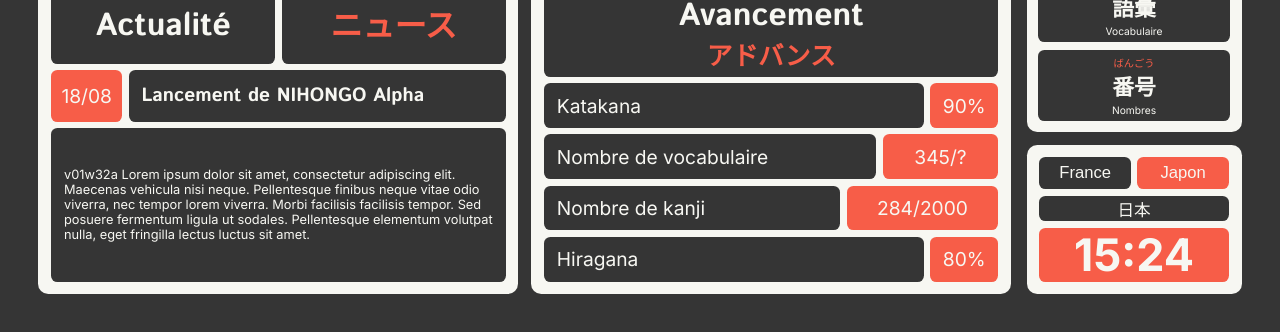
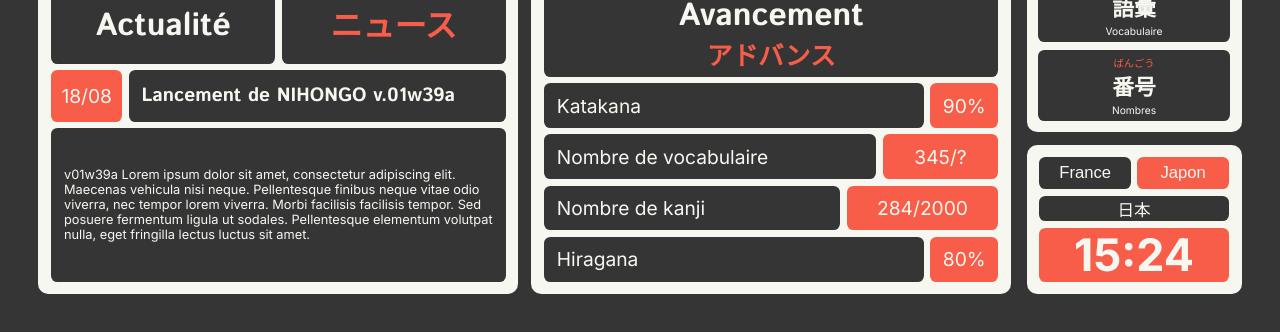
Before and after one commit to Thomasfouquereau/Nihongo, a React (Vite) app: page / in a window 1280 px wide. Shown: the part 352-684 px from the top of the page. Built offline with nearby package versions, Linux system fonts and the light colour scheme.

Commit message:
fix hover

```diff
--- a/src/component/main/home/Home.jsx
+++ b/src/component/main/home/Home.jsx
@@ -439,10 +439,10 @@ export default function Home() {
                     </ActuTitleContainer>
                     <ActuArticleTitleContainer>
                         <ActuArticleTitleDate $mainBgColor={mainBgColor} $color={color}>18/08</ActuArticleTitleDate>
-                        <ActuArticleTitle $mainBgColor={mainBgColor} $fontColor={fontColor}>Lancement de NIHONGO Alpha</ActuArticleTitle>
+                        <ActuArticleTitle $mainBgColor={mainBgColor} $fontColor={fontColor}>Lancement de NIHONGO v.01w39a</ActuArticleTitle>
                     </ActuArticleTitleContainer>
                     <ActuArticleContent $mainBgColor={mainBgColor} $fontColor={fontColor}>
-                        v01w32a Lorem ipsum dolor sit amet, consectetur adipiscing elit. Maecenas vehicula nisi neque.
+                        v01w39a Lorem ipsum dolor sit amet, consectetur adipiscing elit. Maecenas vehicula nisi neque.
                         Pellentesque finibus neque vitae odio viverra, nec tempor lorem viverra. Morbi facilisis facilisis tempor.
                         Sed posuere fermentum ligula ut sodales. Pellentesque elementum volutpat nulla, eget fringilla lectus
                         luctus sit amet.
--- a/src/component/main/page componet/paramètres d exercices/ModeDeJeu.jsx
+++ b/src/component/main/page componet/paramètres d exercices/ModeDeJeu.jsx
@@ -40,7 +40,7 @@ const ModeDeJeuContainerCadre = styled.button`
         transition: cubic-bezier(0.075, 0.82, 0.165, 1) 0.7s;
     }
     div:nth-child(1):hover {
-        transform: scale(1.03);
+        transform: scale(1.025);
     }
 `;
 
```
